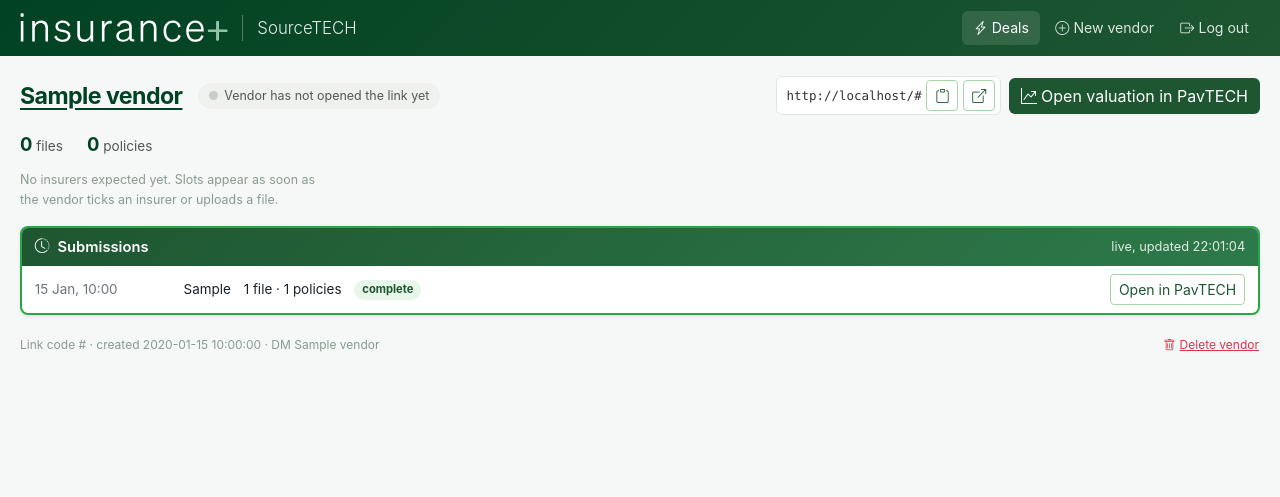
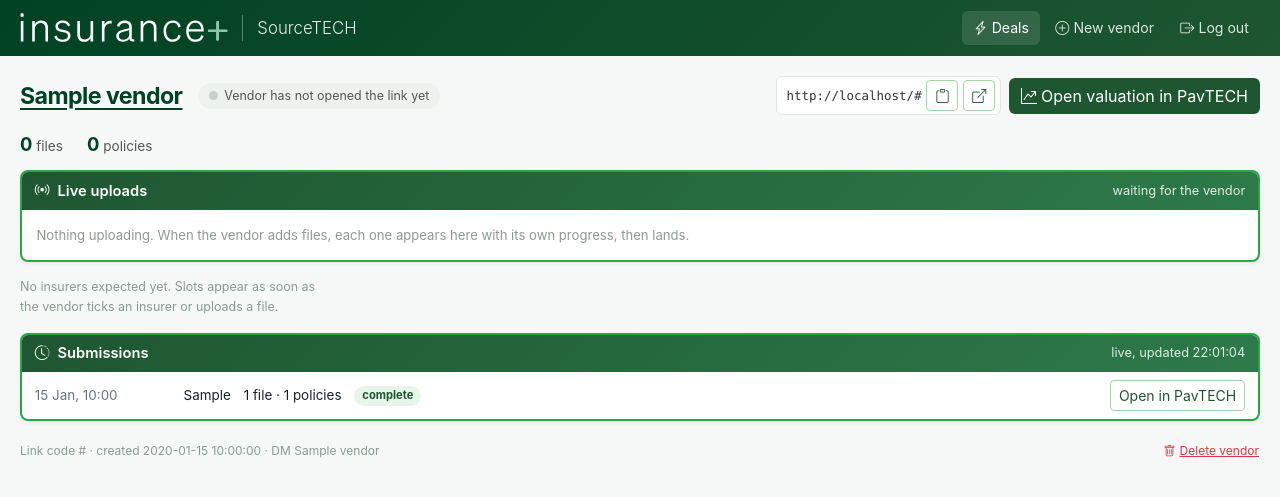
Before and after one commit to PaulAyre/SourceTECH, a Flask app: page /admin/vendors/# in a window 1280 px wide. Shown: the top 497 px of the page. Run offline with Flask 3, Linux system fonts and the light colour scheme; the visitor is signed in with stand-in values (Sample User, id 1); tables that the repository leaves empty hold one stand-in row (values such as "Sample post").

Commit message:
3.3.0: Live uploads box on the deal board (a row per file: own progress bar through preparing and uploading, then Landed with name and policy count; interrupted if the vendor leaves), board refreshes every 2s; deal names follow HubSpot (display name, run links unchanged); SourceTECH favicon
Co-Authored-By: Claude Opus 5.5 <noreply@anthropic.com>

```diff
--- a/app.py
+++ b/app.py
@@ -27,7 +27,7 @@ app.secret_key = os.environ.get('SECRET_KEY', secrets.token_hex(32))
 
 # Single source of truth for the app version: /health, page titles and the
 # static-asset cache-buster all read this.
-APP_VERSION = '3.2.0'  # 3.2.0: several files per insurer never overwrite; a file with the same name as one already on the link is not sent again and the vendor is told (name fingerprint, the name never leaves the browser); 3.1.1: routine file notes behind an (i), only notes needing action stay visible; 3.1.0: admin rebuilt (PavTECH look, recent HubSpot deals as the main page, live insurer-slot board, vendor presence); 3.0.5: re-uploading a file already held counts as arrived and never steals the older upload's id (a Submit waited 20 minutes and misreported a missing file); 3.0.4: the same data uploaded under two names is valued once and the DM is told; 3.0.3: each file's vendor-picked insurer goes to PavTECH as a confirmed pick; 3.0.2: admin vendor page links each run to the PavTECH web app; 3.0.1: DealTECH data-received webhook path fixed
+APP_VERSION = '3.3.0'  # 3.3.0: live-uploads box (every file's own progress and landing), names follow HubSpot, SourceTECH favicon; 3.2.0: several files per insurer never overwrite; a file with the same name as one already on the link is not sent again and the vendor is told (name fingerprint, the name never leaves the browser); 3.1.1: routine file notes behind an (i), only notes needing action stay visible; 3.1.0: admin rebuilt (PavTECH look, recent HubSpot deals as the main page, live insurer-slot board, vendor presence); 3.0.5: re-uploading a file already held counts as arrived and never steals the older upload's id (a Submit waited 20 minutes and misreported a missing file); 3.0.4: the same data uploaded under two names is valued once and the DM is told; 3.0.3: each file's vendor-picked insurer goes to PavTECH as a confirmed pick; 3.0.2: admin vendor page links each run to the PavTECH web app; 3.0.1: DealTECH data-received webhook path fixed
 
 
 def pavtech_run_url(vendor_name, batch_id, base=None):
@@ -339,6 +339,9 @@ def init_db():
     # selected_insurers: JSON array of insurer keys the admin/DealTECH pre-ticked
     # for this vendor. Pre-checks the adviser's page; adviser can still change it.
     add_column_if_missing("vendors", "selected_insurers", "selected_insurers TEXT")
+    # 3.3.0: the HubSpot deal's CURRENT name, refreshed from the recent-deals list. vendor_name
+    # stays as it was (PavTECH files runs under it, so renaming it would break run links).
+    add_column_if_missing("vendors", "deal_name", "deal_name TEXT")
     # insurer: which insurer catalogue key an uploaded file belongs to (or NULL
     # for a plain/untagged upload). Insurer-specific downstream PavTECH parsing.
     add_column_if_missing("vendor_files", "insurer", "insurer TEXT")
@@ -420,6 +423,10 @@ def admin_vendors():
         for d in res['deals']:
             m = _re.search(r"/([A-Za-z0-9_-]{6,})/?$", d.get('sourcetech_url') or '')
             v = by_deal.get(str(d['deal_id'])) or (by_code.get(m.group(1)) if m else None)
+            if v and d.get('name') and (v['deal_name'] if 'deal_name' in v.keys() else None) != d['name']:
+                db.execute("UPDATE vendors SET deal_name = ? WHERE id = ?", (d['name'], v['id']))   # 3.3.0: follow HubSpot renames
+                db.commit()
+                v = db.execute("SELECT * FROM vendors WHERE id = ?", (v['id'],)).fetchone()
             rows.append({'deal': d, 'board': vendor_board(db, v) if v else None})
     else:
         for v in sorted(vendors, key=lambda x: x['last_submission_at'] or x['created_at'] or '', reverse=True)[:40]:
@@ -544,7 +551,8 @@ def _presence(db, vendor_id):
     except (ValueError, TypeError):
         return {'state': 'never', 'age_s': None, 'payload': {}}
     here = age < 25 and not payload.get('left')
-    return {'state': 'here' if here else 'away', 'age_s': int(age), 'seen_at': row['updated_at'], 'payload': payload}
+    return {'state': 'here' if here else 'away', 'age_s': int(age), 'seen_at': row['updated_at'], 'payload': payload,
+            'recent': age < 600}   # 3.3.0: the live-uploads box keeps the last session's files for 10 minutes
 
 
 def vendor_board(db, vendor):
@@ -601,9 +609,31 @@ def vendor_board(db, vendor):
                      'errors': sub.get('validation_errors'),
                      'url': pavtech_run_url(v['vendor_name'], sub['pavtech_batch_id']) if sub.get('pavtech_batch_id') else None})
     latest = runs[0] if runs else None
+    # 3.3.0: one row per file in the vendor's current session, from their page's reports,
+    # joined to what landed (by the upload's client id) for the stored name and policy count.
+    activity = []
+    if pres.get('recent'):
+        landed = {}
+        for f in db.execute("SELECT client_id, original_filename, policy_count, insurer FROM vendor_files WHERE vendor_id = ?", (v['id'],)).fetchall():
+            if f['client_id']:
+                landed[f['client_id']] = f
+        for it in pl.get('items') or []:
+            row = landed.get(it.get('id'))
+            state = it.get('state')
+            if not live and state in ('stripping', 'uploading'):
+                state = 'interrupted'   # the vendor left before this one finished
+            cat = next((i for i in INSURERS if i['key'] == it.get('insurer')), None)
+            activity.append({'id': it.get('id'), 'insurer': it.get('insurer'), 'insurer_name': cat['name'] if cat else 'Other / unassigned',
+                             'badge': cat['badge'] if cat else '?', 'color': cat['color'] if cat else '#6b7280',
+                             'logo': url_for('static', filename=f"images/insurers/{it.get('insurer')}.png") if it.get('insurer') in INSURER_LOGOS else None,
+                             'state': 'received' if row else state, 'fraction': it.get('fraction'),
+                             'name': row['original_filename'] if row else None, 'policies': (row['policy_count'] or 0) if row else None})
+        order = {'uploading': 0, 'stripping': 1, 'failed': 2, 'interrupted': 3, 'received': 4}
+        activity.sort(key=lambda a: order.get(a['state'], 5))
     deal = v.get('hubspot_deal_id')
     return {
-        'vendor': {'name': v['vendor_name'], 'code': v['url_code'], 'status': v.get('status'), 'dm': v.get('dm_name'),
+        'activity': activity,
+        'vendor': {'name': v.get('deal_name') or v['vendor_name'], 'code': v['url_code'], 'status': v.get('status'), 'dm': v.get('dm_name'),
                    'deal_url': (HUBSPOT_DEAL_URL + str(deal)) if deal else None, 'created_at': v.get('created_at')},
         'presence': {'state': pres['state'], 'age_s': pres['age_s'], 'step': pl.get('step') if live else None},
         'slots': slots, 'latest_run': latest, 'runs': runs,
--- a/frontend/index.html
+++ b/frontend/index.html
@@ -2,7 +2,9 @@
 <html lang="en">
   <head>
     <meta charset="UTF-8" />
-    <link rel="icon" type="image/png" href="/static/images/iPlus_white.png" />
+    <link rel="icon" type="image/svg+xml" href="/static/images/sourcetech-icon.svg" />
+    <link rel="icon" type="image/png" sizes="32x32" href="/static/images/sourcetech-icon-32.png" />
+    <link rel="apple-touch-icon" href="/static/images/sourcetech-icon-180.png" />
     <meta name="viewport" content="width=device-width, initial-scale=1.0" />
     <meta name="robots" content="noindex, nofollow" />
     <title>SourceTECH - insurance+</title>
--- a/static/app/index.html
+++ b/static/app/index.html
@@ -2,7 +2,9 @@
 <html lang="en">
   <head>
     <meta charset="UTF-8" />
-    <link rel="icon" type="image/png" href="/static/images/iPlus_white.png" />
+    <link rel="icon" type="image/svg+xml" href="/static/images/sourcetech-icon.svg" />
+    <link rel="icon" type="image/png" sizes="32x32" href="/static/images/sourcetech-icon-32.png" />
+    <link rel="apple-touch-icon" href="/static/images/sourcetech-icon-180.png" />
     <meta name="viewport" content="width=device-width, initial-scale=1.0" />
     <meta name="robots" content="noindex, nofollow" />
     <title>SourceTECH - insurance+</title>
--- a/templates/admin/vendor_detail.html
+++ b/templates/admin/vendor_detail.html
@@ -1,6 +1,6 @@
 {% extends "admin/base.html" %}
 
-{% block title %}{{ vendor.vendor_name }} - SourceTECH{% endblock %}
+{% block title %}{{ vendor.deal_name or vendor.vendor_name }} - SourceTECH{% endblock %}
 
 {% block admin_head %}
 <style>
@@ -38,6 +38,21 @@
     .s-file .p { color: #1e5631; font-weight: 600; white-space: nowrap; }
     .s-note { display: inline-block; font-size: 0.68rem; background: #fff4e0; color: #8a5300; border-radius: 4px; padding: 0.05rem 0.35rem; margin: 0.1rem 0.2rem 0 0; }
     .s-empty { color: #8a9a91; font-size: 0.78rem; }
+    .l-row { display: grid; grid-template-columns: 26px minmax(0, 1.4fr) minmax(0, 2fr) 150px; gap: 0.7rem; align-items: center; padding: 0.55rem 0.8rem; border-bottom: 1px solid #eef2ef; font-size: 0.85rem; transition: background 0.6s; }
+    .l-row:last-child { border-bottom: none; }
+    .l-row .who { min-width: 0; }
+    .l-row .who b { color: var(--c); }
+    .l-row .who div { font-size: 0.74rem; color: #6c757d; white-space: nowrap; overflow: hidden; text-overflow: ellipsis; }
+    .l-bar { height: 10px; background: #eef2ef; border-radius: 999px; overflow: hidden; }
+    .l-bar > span { display: block; height: 100%; background: linear-gradient(90deg, #22c55e, #1e5631); transition: width 0.8s; }
+    .l-row.received .l-bar > span { background: #1e5631; }
+    .l-row.failed .l-bar > span, .l-row.interrupted .l-bar > span { background: #dc3545; }
+    .l-state { font-size: 0.78rem; font-weight: 600; text-align: right; }
+    .l-row.received .l-state { color: #1e5631; }
+    .l-row.stripping .l-state, .l-row.uploading .l-state { color: #0f7a3a; }
+    .l-row.failed .l-state, .l-row.interrupted .l-state { color: #b00020; }
+    .l-row.just-landed { background: #eafbf0; }
+    .l-empty { padding: 0.9rem; color: #8a9a91; font-size: 0.82rem; }
     .runs { margin-top: 1rem; }
     .run { display: flex; align-items: center; gap: 0.8rem; padding: 0.5rem 0.8rem; border-bottom: 1px solid #eef2ef; font-size: 0.84rem; }
     .run:last-child { border-bottom: none; }
@@ -51,7 +66,7 @@
 
 {% block content %}
 <div class="b-top">
-    <h1 class="b-title" id="b-title">{{ vendor.vendor_name }}</h1>
+    <h1 class="b-title" id="b-title">{{ vendor.deal_name or vendor.vendor_name }}</h1>
     <span class="pill" id="b-presence"><span class="dot"></span> Connecting</span>
     <div class="b-actions">
         <div class="b-link"><code>{{ upload_url }}</code>
@@ -62,6 +77,12 @@
     </div>
 </div>
 <div class="b-summary" id="b-summary"></div>
+
+<!-- 3.3.0: every file of the vendor's current visit, with its own progress and landing -->
+<div class="pv-card" id="live-box" style="margin-bottom: 0.9rem;">
+    <div class="pv-head"><span><i class="bi bi-broadcast me-2"></i>Live uploads</span><span class="sub" id="live-sub">waiting for the vendor</span></div>
+    <div id="live-rows"><div class="l-empty">Nothing uploading. When the vendor adds files, each one appears here with its own progress, then lands.</div></div>
+</div>
 
 <div class="pv-card" style="border: none; background: transparent; box-shadow: none;">
     <div class="slots" id="slots"></div>
@@ -143,12 +164,38 @@ function render(b) {
     document.getElementById('b-updated').textContent = 'live, updated ' + new Date().toLocaleTimeString('en-GB');
 }
 
+// 3.3.0: the live-uploads box. A row per file of this visit: its own bar through
+// preparing and uploading, then 'Landed' with the stored name and policy count.
+const landedAt = {};
+function renderLive(b) {
+    const rows = b.activity || [];
+    const busy = rows.filter(a => a.state === 'stripping' || a.state === 'uploading').length;
+    document.getElementById('live-sub').textContent = busy ? `${busy} in progress` : rows.length ? `${rows.filter(a => a.state === 'received').length} landed this visit` : 'waiting for the vendor';
+    if (!rows.length) return;
+    const now = Date.now();
+    let n = 0;
+    document.getElementById('live-rows').innerHTML = rows.map(a => {
+        n += 1;
+        if (a.state === 'received' && !landedAt[a.id]) landedAt[a.id] = now;
+        const fresh = landedAt[a.id] && now - landedAt[a.id] < 8000;
+        const pct = a.state === 'received' ? 100 : Math.round((a.fraction || 0) * 100);
+        const logo = a.logo ? `<img class="ins-logo" src="${a.logo}" alt="">` : `<span class="ins-badge" style="background:${a.color}">${esc(a.badge)}</span>`;
+        const state = { stripping: `Removing personal details ${pct}%`, uploading: pct >= 99 ? 'Arriving' : `Uploading ${pct}%`,
+                        received: a.policies != null ? `Landed &middot; ${fmt(a.policies)} policies` : 'Landed', failed: 'Could not be read', interrupted: 'Vendor left before it finished' }[a.state] || a.state;
+        const title = a.name ? esc(a.name) : `${esc(a.insurer_name)} file`;
+        return `<div class="l-row ${a.state}${fresh ? ' just-landed' : ''}" style="--c:${a.color}">
+            ${logo}<div class="who"><b>${esc(a.insurer_name)}</b><div title="${title}">${a.name ? title : 'name stays on the vendor\u2019s computer until it lands'}</div></div>
+            <div class="l-bar"><span style="width:${pct}%"></span></div><div class="l-state">${state}</div></div>`;
+    }).join('');
+}
+
 async function tick() {
     try {
         const res = await fetch(LIVE, { cache: 'no-store' });
         if (!res.ok) throw new Error(res.status);
         const b = await res.json();
         render(b);
+        renderLive(b);
         const runs = b.runs || [];
         if (runs.length) document.getElementById('runs').innerHTML = runs.map(x => `
             <div class="run"><span class="when">${esc(when(x.submitted_at))}</span>
@@ -160,6 +207,6 @@ async function tick() {
     }
 }
 tick();
-setInterval(tick, 3000);
+setInterval(tick, 2000);   // 3.3.0: faster while watching
 </script>
 {% endblock %}
--- a/templates/base.html
+++ b/templates/base.html
@@ -7,7 +7,10 @@
     <link href="https://cdn.jsdelivr.net/npm/bootstrap@5.3.2/dist/css/bootstrap.min.css" rel="stylesheet">
     <link href="https://cdn.jsdelivr.net/npm/bootstrap-icons@1.11.1/font/bootstrap-icons.css" rel="stylesheet">
     <link href="{{ url_for('static', filename='css/style.css') }}?v=2.0" rel="stylesheet">
-    <link rel="icon" href="{{ url_for('static', filename='iplogo_with_frame_PNG.png') }}" type="image/png">
+    <!-- 3.3.0: SourceTECH's own icon (upload arrow on insurance+ green) -->
+    <link rel="icon" href="{{ url_for('static', filename='images/sourcetech-icon.svg') }}" type="image/svg+xml">
+    <link rel="icon" href="{{ url_for('static', filename='images/sourcetech-icon-32.png') }}" type="image/png" sizes="32x32">
+    <link rel="apple-touch-icon" href="{{ url_for('static', filename='images/sourcetech-icon-180.png') }}">
     {% block head %}{% endblock %}
 </head>
 <body>
```
Also changed, not shown: tests/test_admin_board.py (+31 -0 lines), static/images/sourcetech-icon-180.png (added), static/images/sourcetech-icon-192.png (added), static/images/sourcetech-icon-32.png (added), static/images/sourcetech-icon.svg (added).
